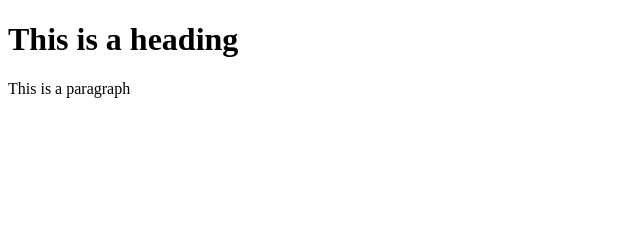
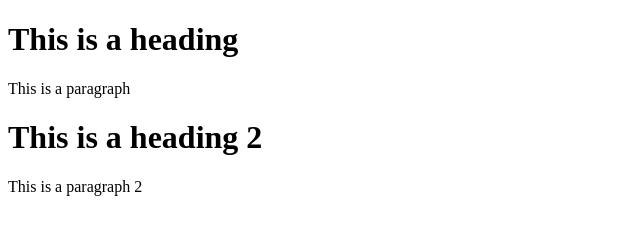
Before and after one commit to beni1/prj-A, a plain HTML site: page index.html in a window 1280 px wide. Shown: the whole page, without its empty margins (0-640 px from the left). Drawn offline with Linux system fonts and the light colour scheme.

Commit message:
Added Feature

```diff
--- a/index.html
+++ b/index.html
@@ -1,12 +1,14 @@
 <!DOCTYPE HTML>
 <html>
 <head>
-<title>Page Title </title>
+<title>Page Title!!! </title>
 </head>
 <body>
 
 <h1>This is a heading</h1>
 <p>This is a paragraph</p>
+<h1>This is a heading 2</h1>
+<p>This is a paragraph 2</p>
 
 </body>
 </head>
```
